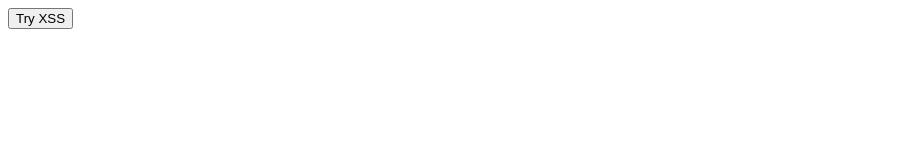
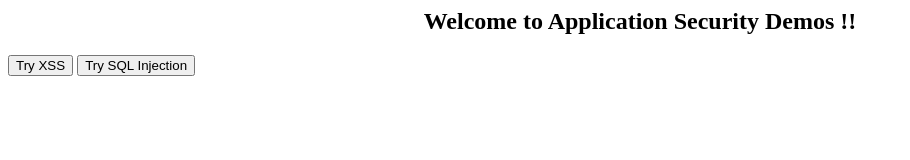
Before and after one commit to jslimaye/AS_demo, a plain HTML site: page index.html in a window 1280 px wide. Shown: the whole page, without its empty margins (0-910 px from the left). Drawn offline with Linux system fonts and the light colour scheme.

Commit message:
SQLi Button

```diff
--- a/index.html
+++ b/index.html
@@ -3,10 +3,15 @@
 	<title>
 		Application Security Demos
 	</title>
+
+  <link rel="stylesheet" href="styles.css" />
 </head>
 <body id='level1'>
+  <h2  align="center"> Welcome to Application Security Demos !! </h2>
 
-  <button id="xss_btn" onclick="location.href='xss.html'"> Try XSS </button>
+
+  <button id="xss_btn"  align="center" onclick="location.href='xss.html'"> Try XSS </button>
+  <button id="xss_btn"  align="center" onclick="location.href=#"> Try SQL Injection </button>
 
 </body>
 </html>
```
Also changed, not shown: xss.html (+1 -1 lines).
